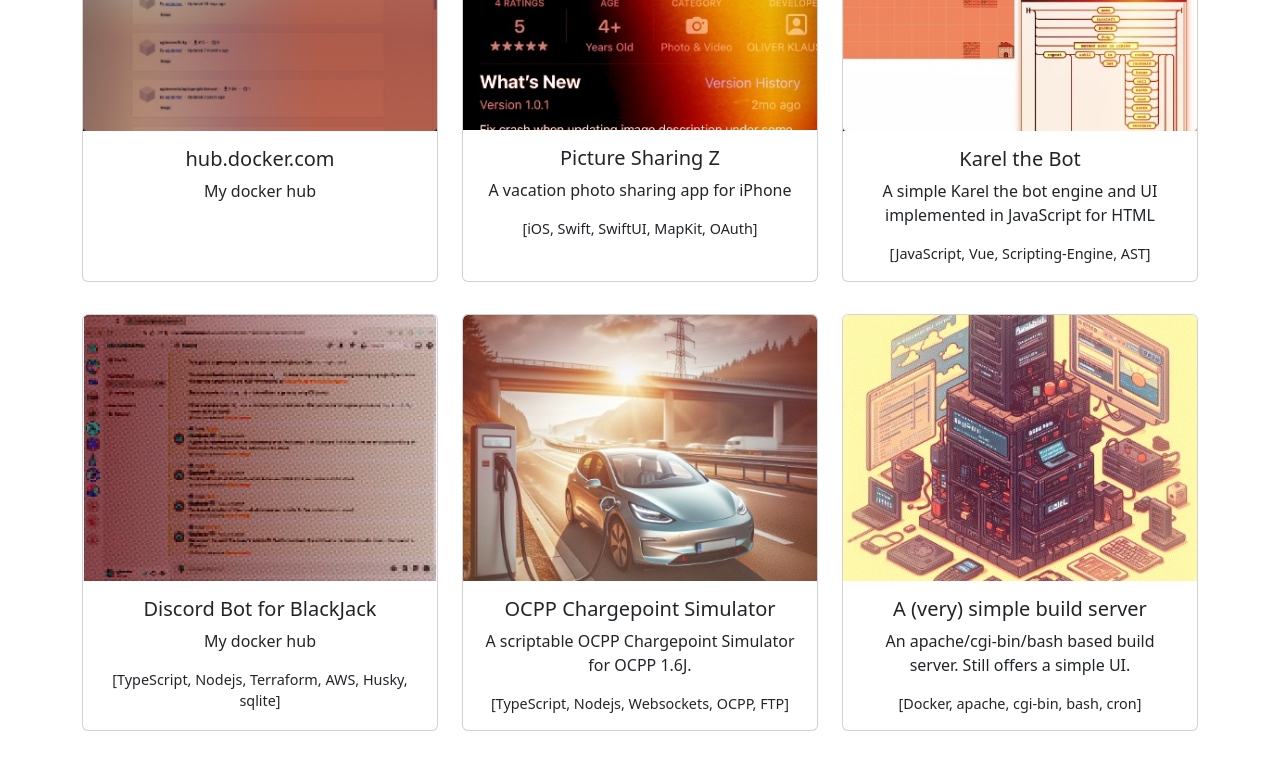
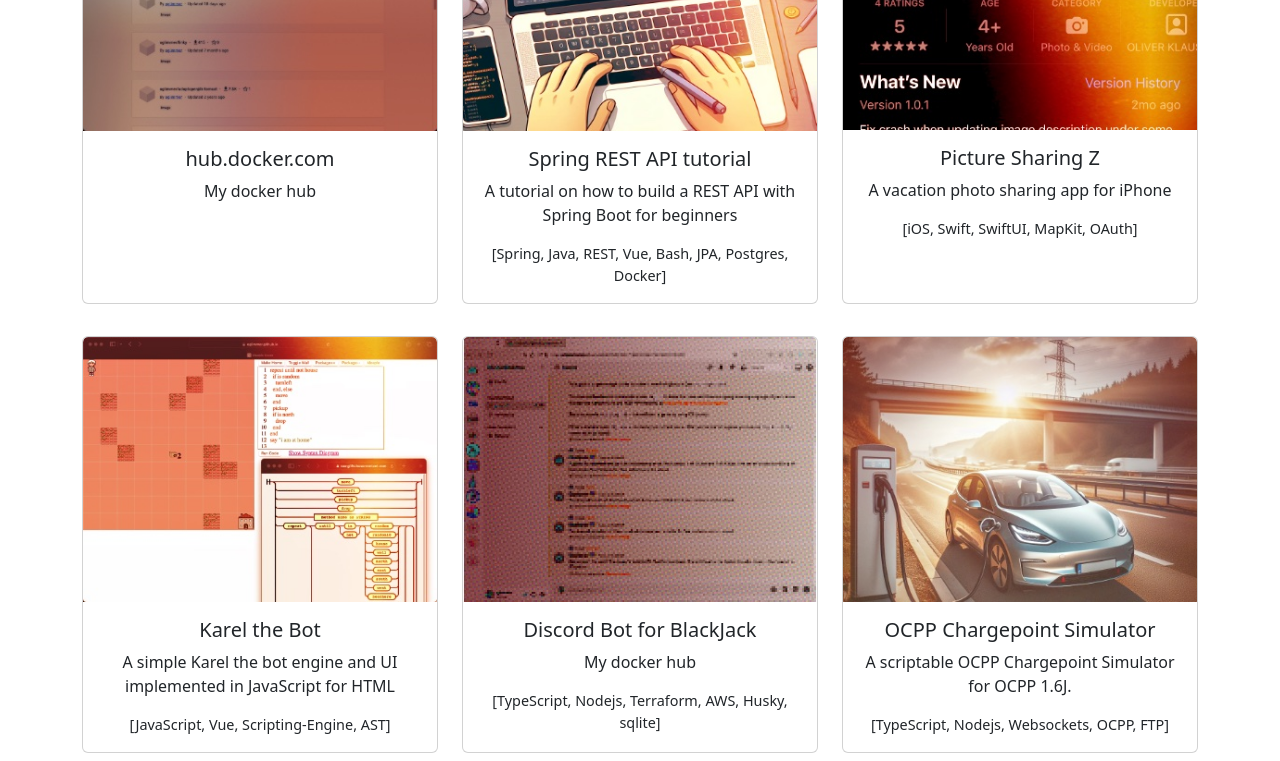
Before and after one commit to oglimmer/homepage-oglimmer.com, a Nuxt app: page / in a window 1280 px wide. Shown: the part 1200-1961 px from the top of the page. Built offline with nearby package versions, Linux system fonts and the light colour scheme.

Commit message:
Add spring tutorial

```diff
--- a/app.vue
+++ b/app.vue
@@ -50,6 +50,13 @@ const data = [
         title: "hub.docker.com",
         text: "My docker hub",
         linkData: [["https://hub.docker.com/u/oglimmer", "hub.docker.com/u/oglimmer"]]
+    },
+    {
+        imageSrc: "./images/spring-rest-api-tutorial.jpg",
+        title: "Spring REST API tutorial",
+        text: "A tutorial on how to build a REST API with Spring Boot for beginners",
+        linkData: [["https://github.com/oglimmer/java-spring-boot-class/", "Read the tutorial"]],
+        techList: "[Spring, Java, REST, Vue, Bash, JPA, Postgres, Docker]"
     },
     {
         imageSrc: "./images/picz.jpg",
```
Also changed, not shown: public/images/spring-rest-api-tutorial.jpg (added), 1 other file (tests, documents, lock files or other folders).
